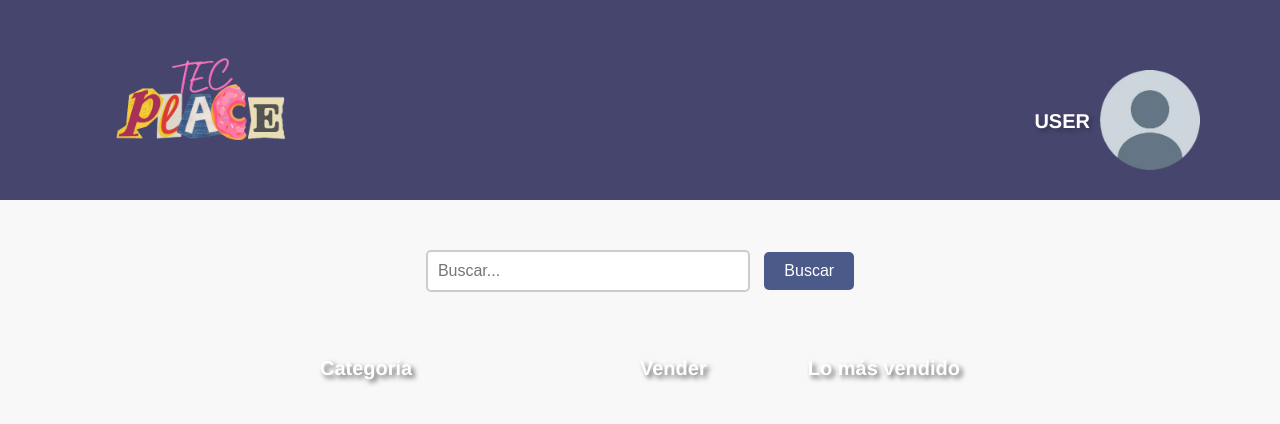
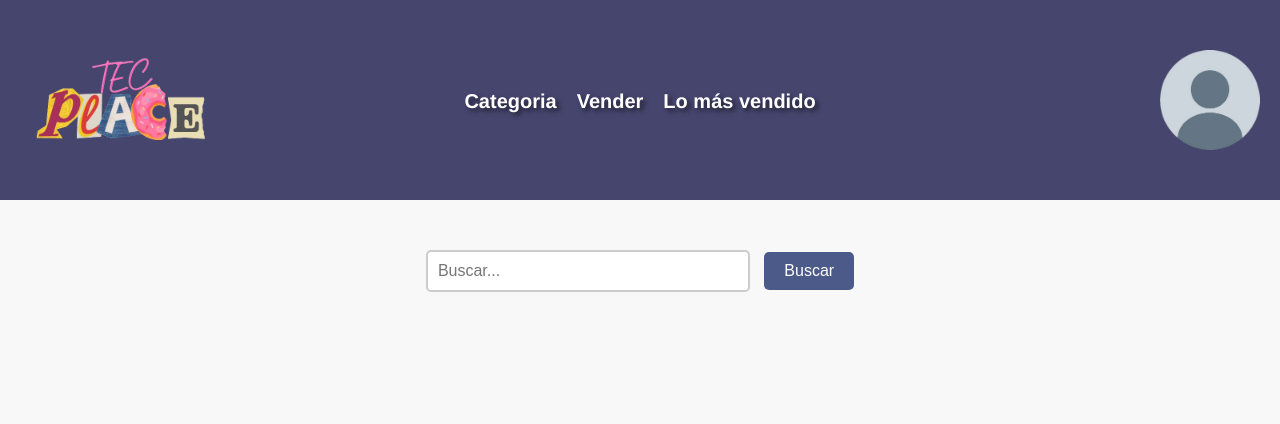
Before and after one commit to CARLOSARANA9010/web, a plain HTML site: page index.html in a window 1280 px wide. Drawn offline with Linux system fonts and the light colour scheme.

Commit message:
Update index.html

```diff
--- a/index.html
+++ b/index.html
@@ -7,94 +7,67 @@
     <style>
         body {
             font-family: Arial, sans-serif;
-            text-align: center;
+            margin: 0;
+            padding: 0;
             background-color: #f8f8f8;
+            display: flex;
+            flex-direction: column;
+            align-items: center;
         }
 
-        p {
-            position: absolute;
-            top: 90px;
-            right: 190px;
-            color: #ffffff;
-            font-size: 20px;
-            font-family: 'Helvetica', sans-serif;
-            font-weight: bold;
-            text-shadow: 3px 3px 5px rgba(0, 0, 0, 0.3);
-            transition: all 0.3s ease;
-        }
-
-
-        .imagen1 {
-            position: absolute;
-            top: 0px;
-            left: 100px;
-        }
-        .imagen2 {
-            position: absolute;
-            top: 70px;
-            right: 80px;
-            width: 100px;
-        }
         .barra-color {
             background-color: #46456e;
+            width: 100%;
             height: 200px;
-            width: 100%;
+            display: flex;
+            justify-content: space-between;
+            align-items: center;
+            padding: 0 20px;
+            box-sizing: border-box;
             position: fixed;
             top: 0;
             left: 0;
+            z-index: 1;
         }
 
+        .logo {
+            width: 200px;
+        }
 
+        .user {
+            width: 100px;
+        }
 
-        .categoria {
+        .menu-superior {
+            display: flex;
+            justify-content: center;
+            gap: 20px; /* Espacio entre los elementos */
             position: absolute;
             top: 90px;
-            left: 320px;
+            left: 50%;
+            transform: translateX(-50%);
+            z-index: 2;
+        }
+
+        .menu-superior h2 {
             color: #ffffff;
             font-size: 20px;
             font-family: 'Helvetica', sans-serif;
             font-weight: bold;
             text-shadow: 3px 3px 5px rgba(0, 0, 0, 0.6);
-            transition: all 0.3s ease;
-
+            margin: 0;
         }
 
-        .vender {
-            position: absolute;
-            left: 50%;
-            top: 90px;
-            color: #ffffff;
-            font-size: 20px;
-            font-family: 'Helvetica', sans-serif;
-            font-weight: bold;
-            text-shadow: 3px 3px 5px rgba(0, 0, 0, 0.6);
-            transition: all 0.3s ease;
-        }
-
-        .LoMasVendido {
-            position: absolute;
-            top: 90px;
-            right: 320px;
-            color: #ffffff;
-            font-size: 20px;
-            font-family: 'Helvetica', sans-serif;
-            font-weight: bold;
-            text-shadow: 3px 3px 5px rgba(0, 0, 0, 0.6);
-            transition: all 0.3s ease;
-        }
         .barra-busqueda {
             display: flex;
             justify-content: center;
             align-items: center;
-            position: absolute;
-            top: 250px;
-            left: 50%;
-            transform: translateX(-50%);
+            margin-top: 250px;
             width: 100%;
+            z-index: 2;
         }
 
         .input-busqueda {
-
             width: 300px;
             padding: 10px;
             font-size: 16px;
@@ -117,34 +90,40 @@
             background-color: #7379a7;
         }
 
+        @media (max-width: 768px) {
+            .menu-superior {
+                flex-direction: column;
+                gap: 10px;
+                top: 120px;
+            }
 
-        body {
-            font-family: Arial, sans-serif;
-            margin-top: 100px;
+            .barra-busqueda {
+                margin-top: 300px;
+            }
+
+            .input-busqueda {
+                width: 80%;
+            }
         }
-
     </style>
 </head>
 <body>
+    <div class="barra-color">
+        <img class="logo" src="TEC-removebg-preview.PNG" alt="Logo">
+        <img class="user" src="pfp.PNG" alt="Usuario">
+    </div>
 
-    <div class="barra-color"></div>
-    <p>USER</p>
-    <img class="imagen1" src="TEC-removebg-preview.PNG" alt="Ejemplo" width="200">
-    <img class="imagen2" src="pfp.PNG" alt="Ejemplo" width="200">
+    <div class="menu-superior">
+        <h2>Categoria</h2>
+        <h2>Vender</h2>
+        <h2>Lo más vendido</h2>
+    </div>
+
     <div class="barra-busqueda">
         <form action="#">
             <input type="text" placeholder="Buscar..." class="input-busqueda">
             <button type="submit" class="boton-busqueda">Buscar</button>
         </form>
-    <h2 class="categoria"> Categoria </h2>
-    <h2 class="vender"> Vender </h2>
-    <h2 class="LoMasVendido"> Lo más vendido </h2>
-
-
-
-
-
-
-
+    </div>
 </body>
 </html>
```
